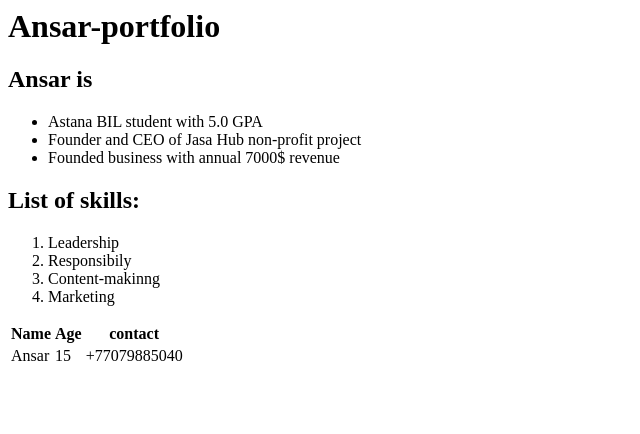
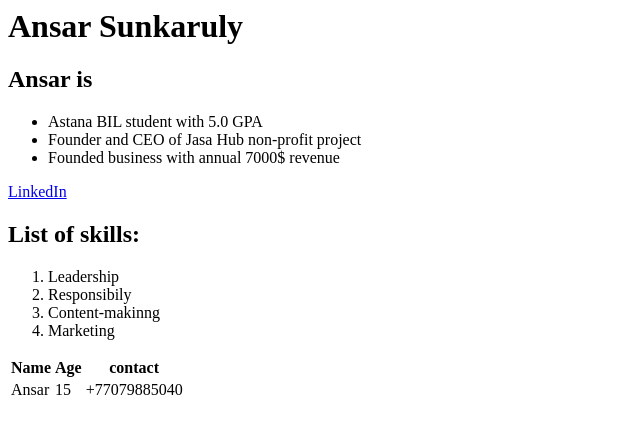
Before and after one commit to ansaritocode/Ansar-portfolio, a plain HTML site: page index.html in a window 1280 px wide. Shown: the whole page, without its empty margins (0-640 px from the left). Drawn offline with Linux system fonts and the light colour scheme.

Commit message:
Update index.html

```diff
--- a/index.html
+++ b/index.html
@@ -3,7 +3,7 @@
 
 
 
-<h1> Ansar-portfolio </h1>
+<h1> Ansar Sunkaruly </h1>
 <table>
 <th> Name </th>
 <th> Age </th>
@@ -21,6 +21,9 @@
   <li> Founder and CEO of Jasa Hub non-profit project</li>
   <li> Founded business with annual 7000$ revenue</li>
 </ul>
+
+
+  <a href="https://linkedin.com/in/arlan-rakhmetzhanov" target="_blank">LinkedIn</a>
 
   <h2>List of skills:</h2>
 <ol>
```
